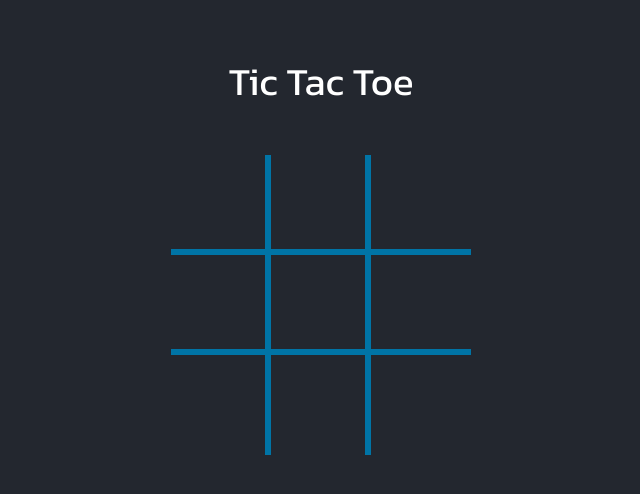
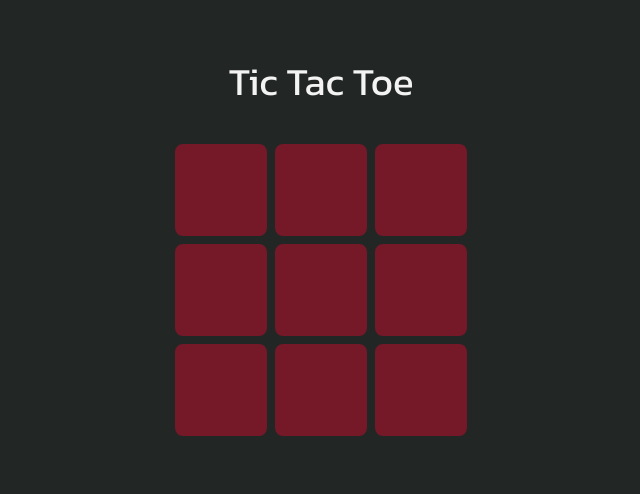
Before and after one commit to kathrynhoule/tic-tac-toe-react, a React (Vite) app: page / in a window 1280 px wide. Shown: the top 494 px of the page, without its empty margins (319-959 px from the left). Built offline with nearby package versions, Linux system fonts and the light colour scheme.

Commit message:
updates styling

```diff
--- a/src/App.css
+++ b/src/App.css
@@ -2,6 +2,6 @@ body {
      display: flex;
      flex-direction: column;
      align-items: center;
-     background-color: #23272f;
+     background-color: #222725;
      color: white;
 }
--- a/src/components/TicTacToe.css
+++ b/src/components/TicTacToe.css
@@ -4,9 +4,10 @@
 
 h1 {
      text-align: center;
-     margin-bottom: 15%;
+     margin-bottom: 10%;
      font-family: "Kanit", sans-serif;
      font-weight: 400;
      font-style: normal;
      font-size: 2.4em;
+     color: #F3F3F3;
 }
--- a/src/components/strike.css
+++ b/src/components/strike.css
@@ -1,6 +1,6 @@
 .strike {
      position: absolute;
-     background-color: darkorange;
+     background-color: #AEAE22;
 }
 
 .strike-row-1 {
--- a/src/components/tile.css
+++ b/src/components/tile.css
@@ -1,18 +1,21 @@
 .tile {
-     color: currentColor;
-     font-size: 2em;
      display: flex;
      justify-content: center;
      align-items: center;
+     background-color: #751828;
+     border: 4px solid #222725;
+     border-radius: 12px;
+     color: currentColor;
+     font-size: 2em;
 }
 
-.right-border {
+/* .right-border {
      border-right: 0.2em solid #0074a6;
 }
 
 .bottom-border {
      border-bottom: 0.2em solid #0074a6;
-}
+} */
 
 .x-hover:hover::after {
      content: 'X';
```
